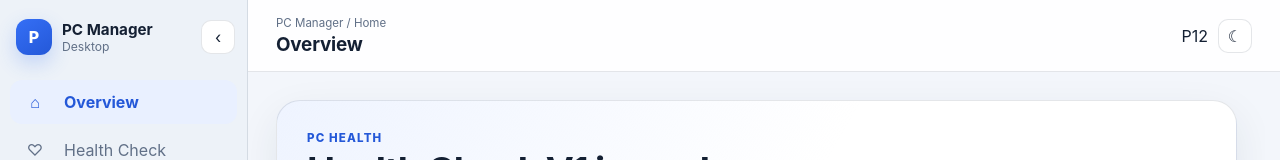
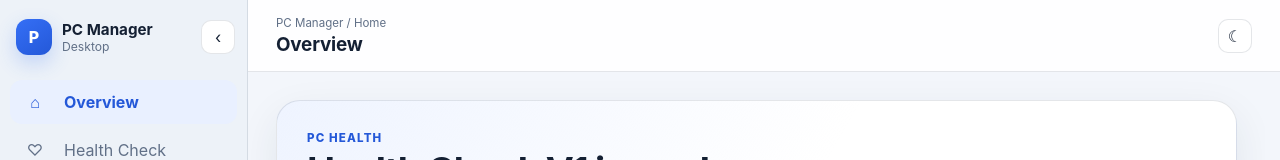
Before and after one commit to BlueDragon33/pc-manager-desktop, a React (Vite) app in the folder apps/desktop/: page / in a window 1280 px wide. Shown: the top 160 px of the page. Built offline with nearby package versions, Linux system fonts and the light colour scheme.

Commit message:
fix(ux): remove stale phase badge and show unavailable native metadata honestly

```diff
--- a/apps/desktop/src/App.tsx
+++ b/apps/desktop/src/App.tsx
@@ -203,7 +203,7 @@
           </div>
           <div>
             <dt>Product phase</dt>
-            <dd>{appInfo?.phase ?? "P11"}</dd>
+            <dd>{appInfo?.phase ?? "Unavailable"}</dd>
           </div>
         </dl>
       </section>
@@ -530,7 +530,6 @@
             <h1>{activeItem.label}</h1>
           </div>
           <div className="topbar-actions">
-            <span className="phase-chip">P12</span>
             <button
               className="icon-button"
               onClick={() =>
```
